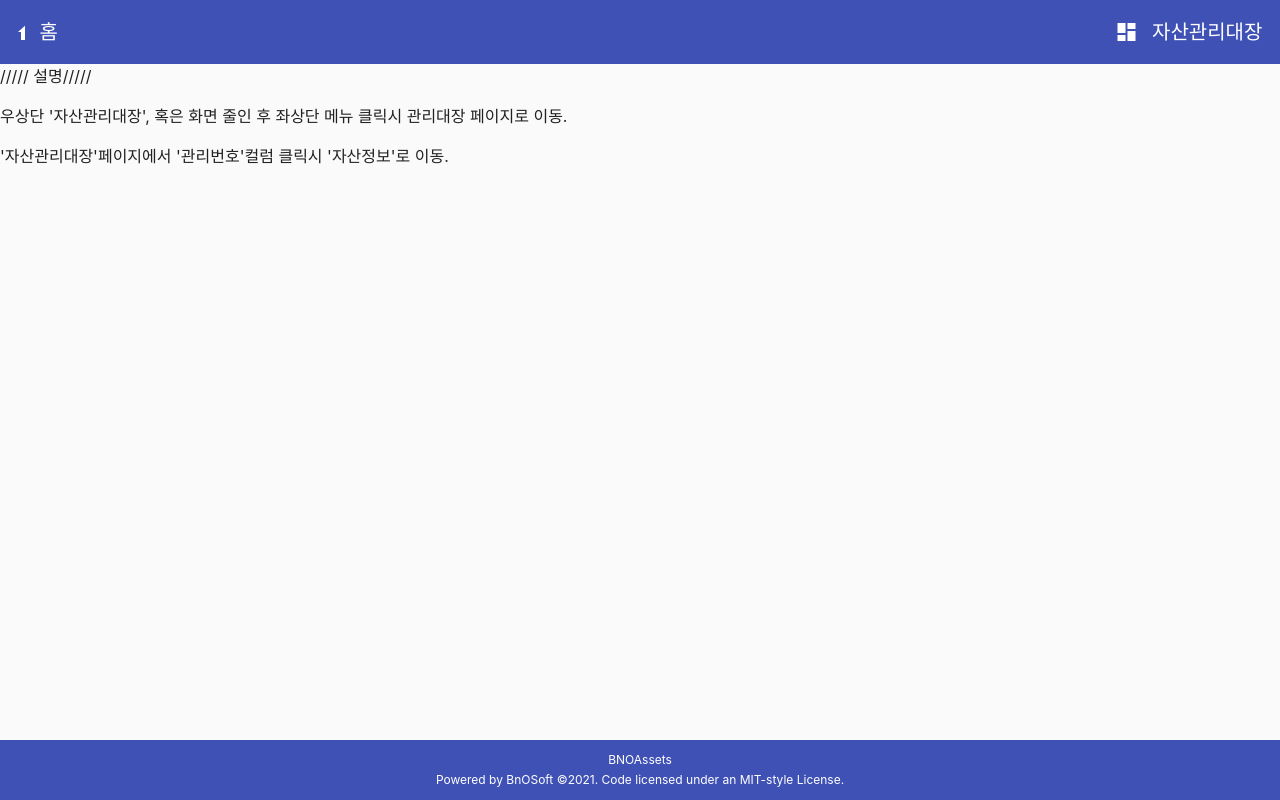
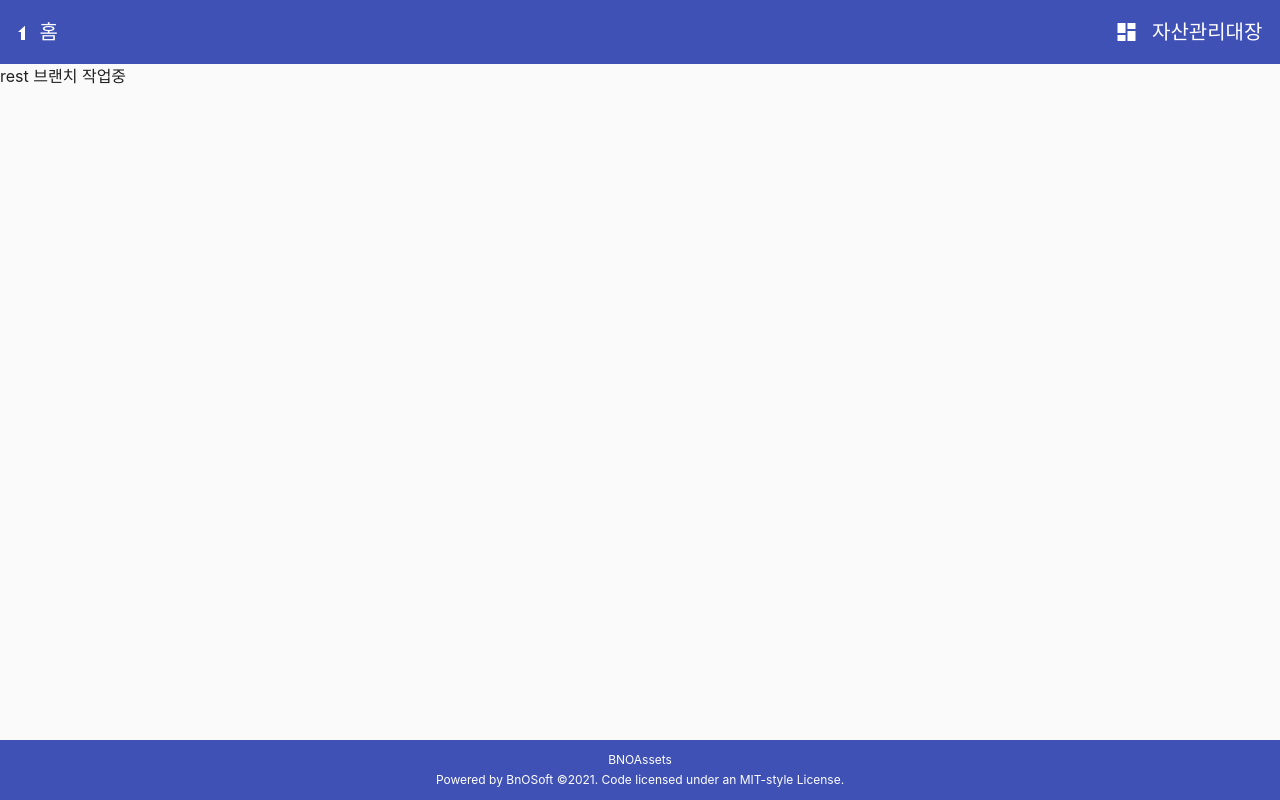
Before and after one commit to bitrate256/AssetsMng, an Angular app: page / in a window 1280 px wide. Built offline with nearby package versions, Linux system fonts and the light colour scheme.

Commit message:
2020-02-08 #2 신규 브랜치 생성 -rest

```diff
--- a/src/app/component/home.component.html
+++ b/src/app/component/home.component.html
@@ -1,3 +1,2 @@
-<p>///// 설명/////</p>
-<p>우상단 '자산관리대장', 혹은 화면 줄인 후 좌상단 메뉴 클릭시 관리대장 페이지로 이동.</p>
-<p>'자산관리대장'페이지에서 '관리번호'컬럼 클릭시 '자산정보'로 이동.</p>
+<p>rest 브랜치 작업중</p>
+<p></p>
```
